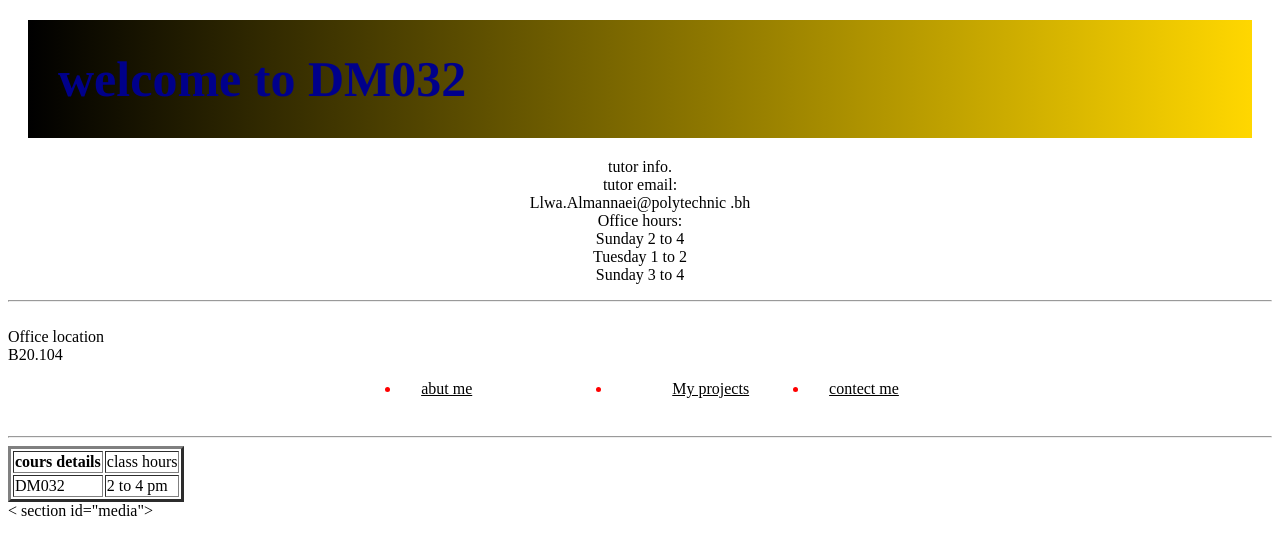
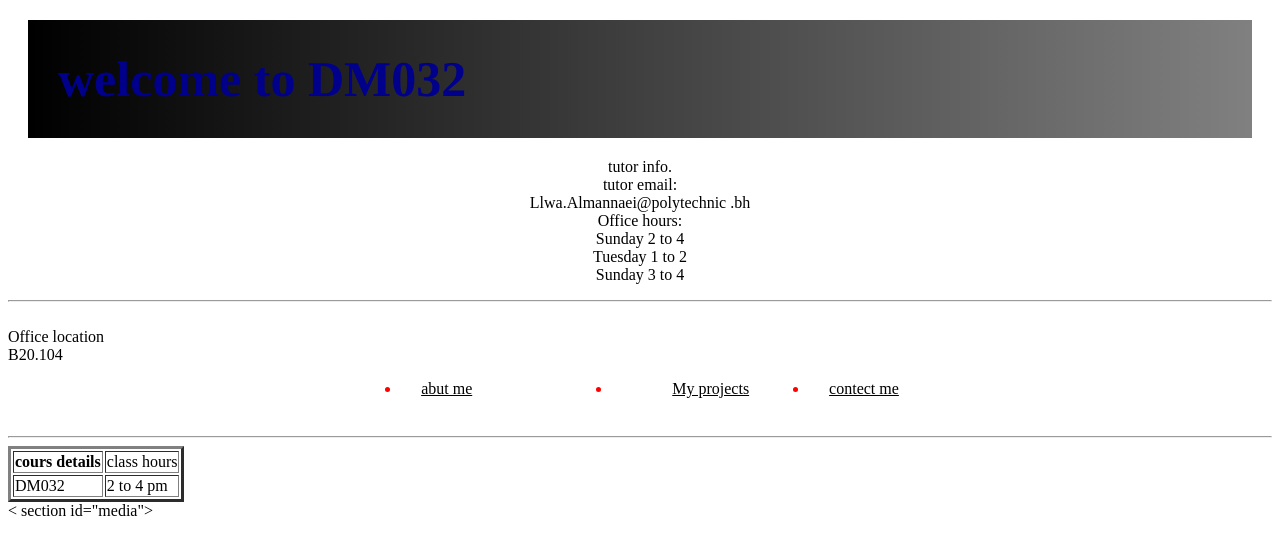
Before and after one commit to 3mj19/AMJ, a plain HTML site: page index.html in a window 1280 px wide. Shown: the top 537 px of the page. Drawn offline with Linux system fonts and the light colour scheme.

Commit message:
Update style.css

```diff
--- a/style.css
+++ b/style.css
@@ -4,7 +4,7 @@ h1{font-family:times,
   font-weight:black;
   color:darkblue;
 }
-h1{background: linear-gradient(to left, gold,black)}
+h1{background: linear-gradient(to left, gray,black)}
 p{display:black;
   text-align:center;}
 h1{padding:30px;
```
